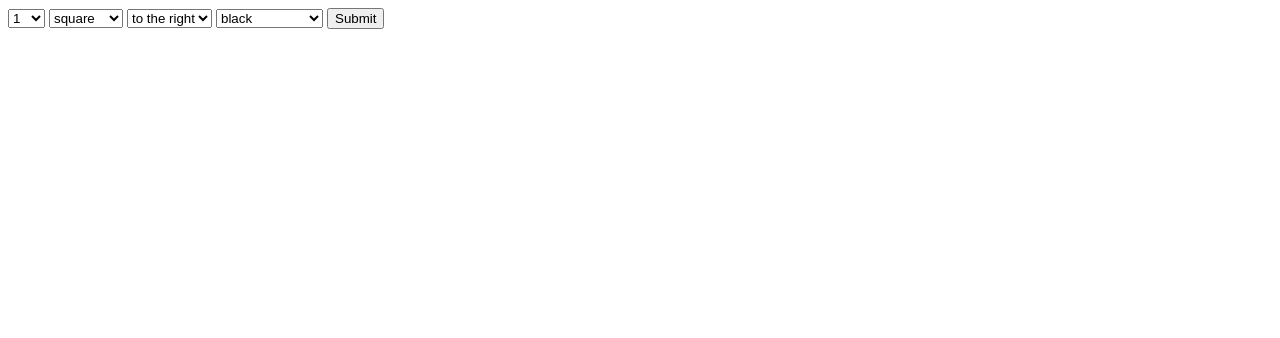
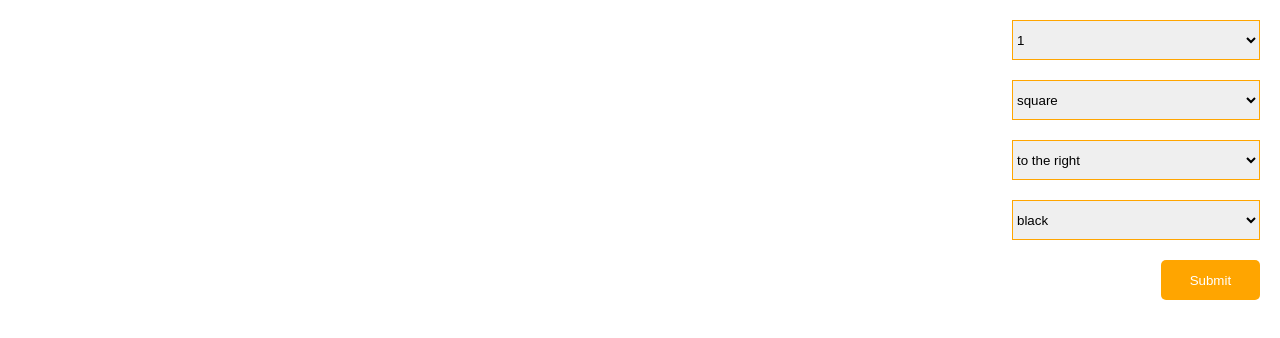
Before and after one commit to Anita-Rosikhina/figure-builder, a plain HTML site: page index.html in a window 1280 px wide. Drawn offline with Linux system fonts and the light colour scheme.

Commit message:
- added styles for form

```diff
--- a/index.html
+++ b/index.html
@@ -42,7 +42,7 @@
                 <option value="darkcyan">darkcyan</option>
                 <option value="rebeccapurple">rebeccapurple</option>
             </select>
-            <button type="submit">Submit</button>
+            <button type="submit" class="btn_submit">Submit</button>
         </form>
     </div>
 <script src="main.js"></script>
--- a/style.css
+++ b/style.css
@@ -0,0 +1,45 @@
+* {
+    margin: 0;
+    padding: 0;
+    box-sizing: border-box;
+}
+
+.content {
+    display: flex;
+    padding: 20px;
+}
+
+/*styles for list*/
+
+.list {
+    flex: 3;
+}
+
+/*styles for form*/
+
+.form {
+    display: flex;
+    flex-direction: column;
+    align-items: end;
+    flex: 2;
+}
+
+select {
+    width: 50%;
+    height: 40px;
+    margin: 0 0 20px;
+    border: 1px solid orange;
+}
+
+select:focus {
+    outline: none;
+}
+
+.btn_submit {
+    width: 20%;
+    height: 40px;
+    border: none;
+    border-radius: 5px;
+    background-color: orange;
+    color: #fff;
+}
```
